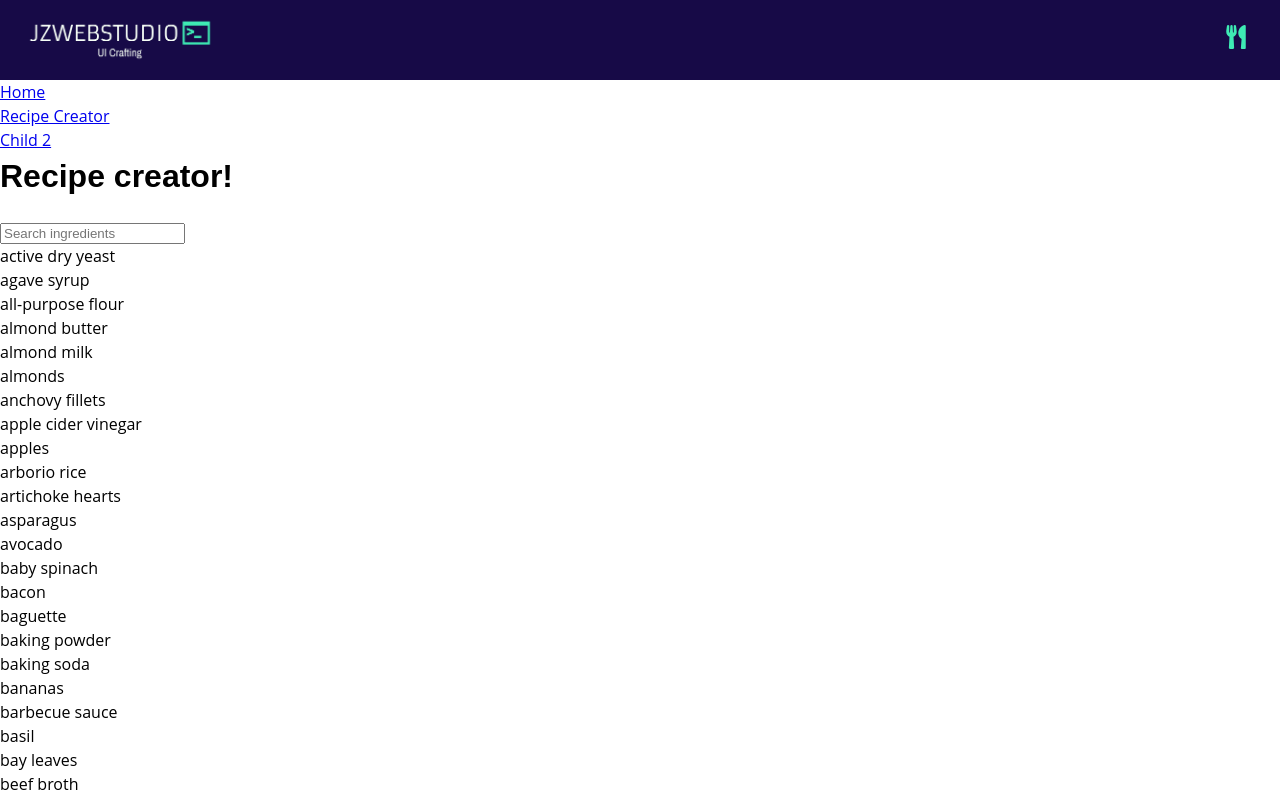
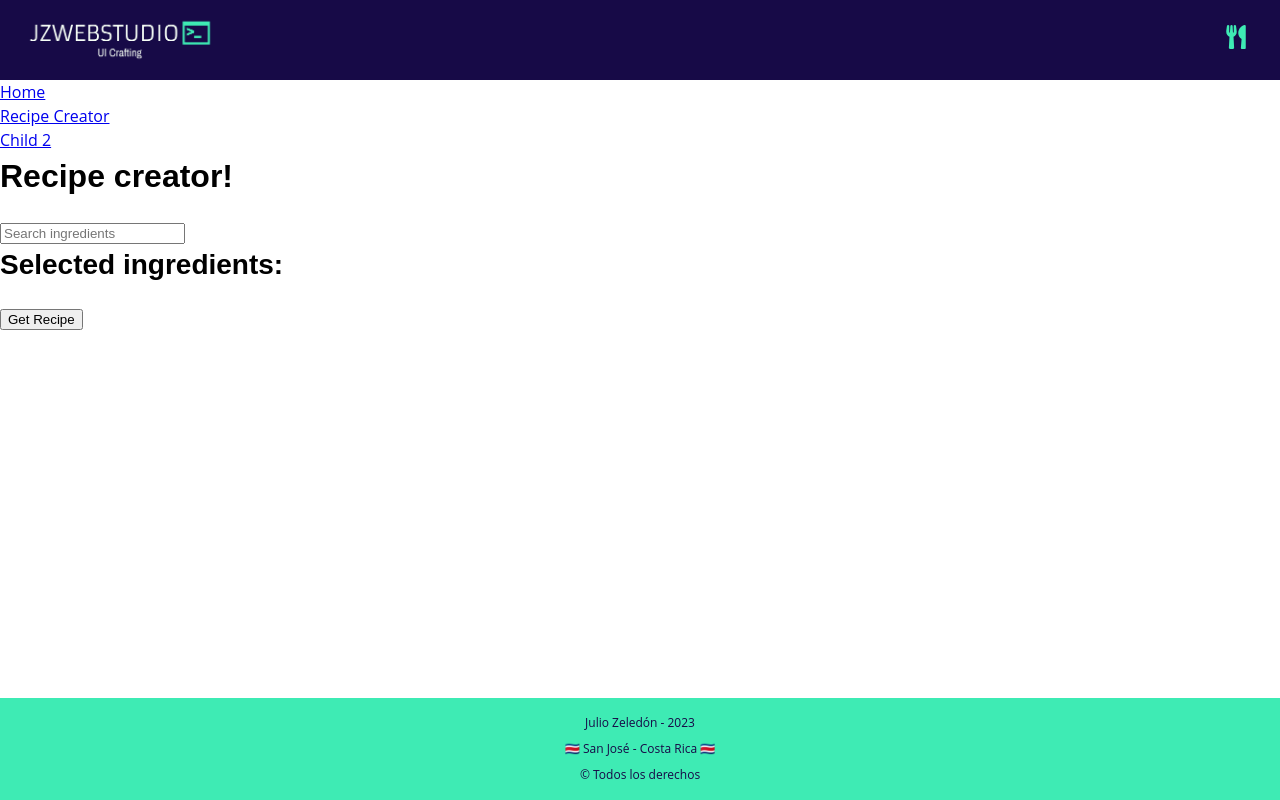
Before and after one commit to julzel/jzwebstudio, a React (Create React App) app: page /recipe-cretor in a window 1280 px wide. Shown: the top 800 px of the page. Built offline with nearby package versions, Linux system fonts and the light colour scheme.

Commit message:
remove .env

```diff
--- a/src/hooks/useIngredients.tsx
+++ b/src/hooks/useIngredients.tsx
@@ -14,7 +14,7 @@ const useIngredients = () => {
     fetchIngredients();
   }, []);
 
-  return [ingredients, spanishIngredients];
+  return { ingredients, spanishIngredients };
 };
 
 export { useIngredients };
--- a/src/pages/home/RecipeCreator/index.tsx
+++ b/src/pages/home/RecipeCreator/index.tsx
@@ -8,7 +8,7 @@ const RecipeCreator: React.FC = () => {
   const [search, setSearch] = useState<string>('');
   const { messages, handleSendMessage } = useChatGPT();
 
-  const [spanishIngredients] = useIngredients();
+  const { spanishIngredients } = useIngredients();
 
   const handleChange = (event: React.ChangeEvent<HTMLInputElement>) => {
     setSearch(event.target.value);
@@ -34,9 +34,16 @@ const RecipeCreator: React.FC = () => {
     handleSendMessage({ prompt, inputText: '' });
   };
 
-  const filteredIngredients = spanishIngredients.filter((ingredient: String) =>
-    ingredient.toLowerCase().includes(search.toLowerCase())
+  const filteredIngredients = spanishIngredients.filter(
+    (ingredient: String) => {
+      if (search !== '') {
+        return ingredient.toLowerCase().includes(search.toLowerCase());
+      }
+      return null;
+    }
   );
+
+  console.log(filteredIngredients);
 
   return (
     <div>
@@ -48,8 +55,11 @@ const RecipeCreator: React.FC = () => {
         placeholder="Search ingredients"
       />
       <ul>
-        {filteredIngredients.map((ingredient) => (
-          <li key={ingredient} onClick={() => handleAddIngredient(ingredient)}>
+        {filteredIngredients.map((ingredient, i) => (
+          <li
+            key={`${ingredient}-${i}`}
+            onClick={() => handleAddIngredient(ingredient)}
+          >
             {ingredient}
           </li>
         ))}
```
Also changed, not shown: 2 other files (tests, documents, lock files or other folders).
